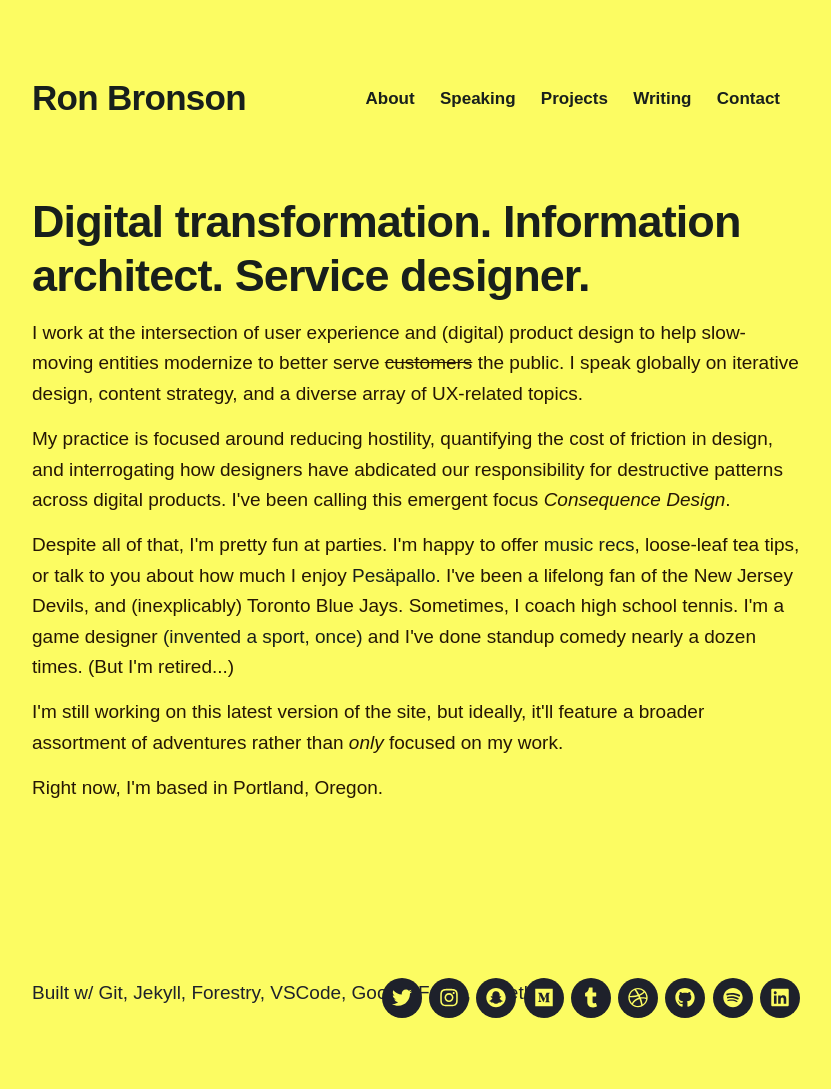
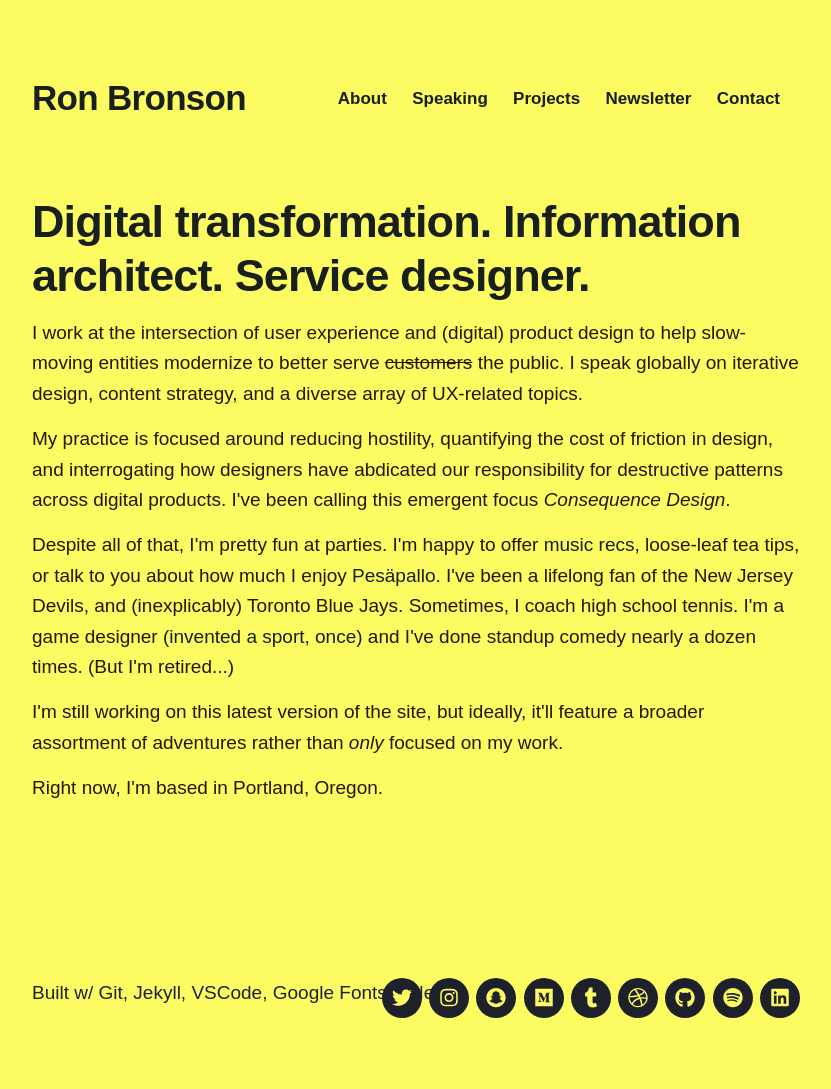
Before and after one commit to quarterback/2020-home, a Jekyll site: the page built from index.html, in a window 1280 px wide. Shown: the whole page, without its empty margins (224-1055 px from the left). Built offline with Jekyll 4.4.1, drawn with Linux system fonts in a browser that asks for light colours; nearby versions of some CDN libraries; some web fonts are replaced.

Commit message:
Update settings.yml

```diff
--- a/_data/settings.yml
+++ b/_data/settings.yml
@@ -14,15 +14,15 @@ menu_settings:
       url: '/speaking'
     - title: 'Projects'
       url: '/interviews'
-    - title: 'Writing'
-      url: 'https://work.ronbronson.com/'
+    - title: 'Newsletter'
+      url: 'https://ronbronson.substack.com/'
     - title: 'Contact'
       url: 'mailto:ron@ronbronson.com'
 
 footer_settings:
   logo_image:
   logo_width: 200
-  footer_tagline: Built w/ Git, Jekyll, Forestry, VSCode, Google Fonts, & Netlify.
+  footer_tagline: Built w/ Git, Jekyll, VSCode, Google Fonts & Netlify.
 
 grid_settings:
   overlay_opacity: 0.8
```
